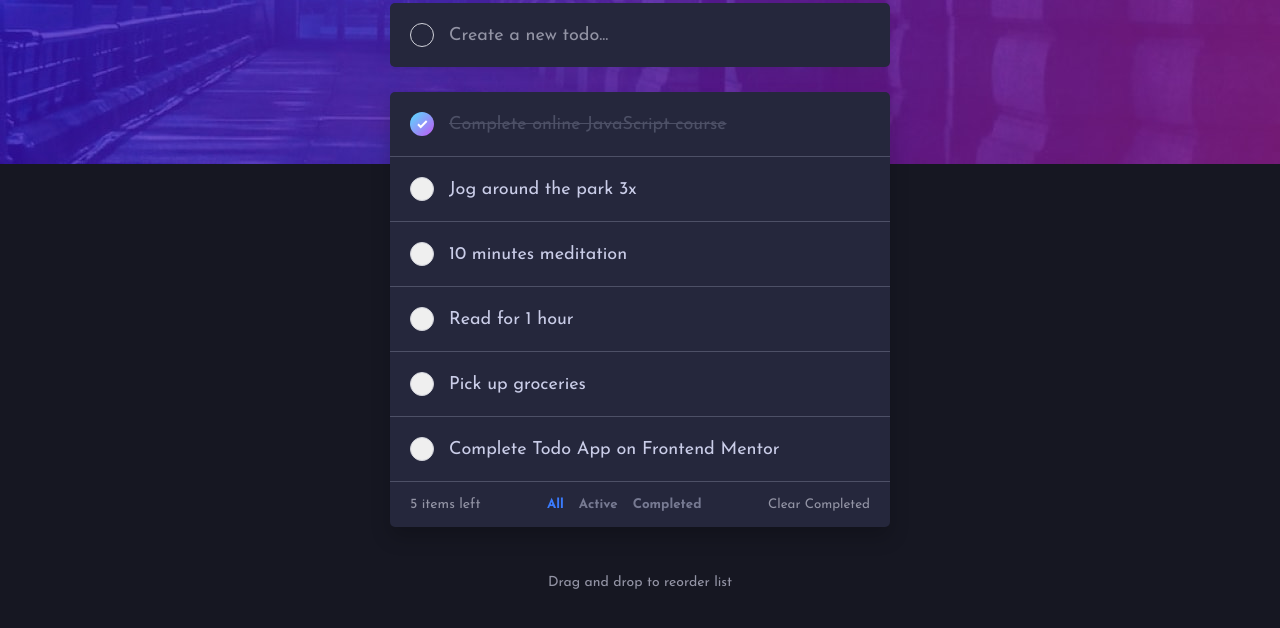
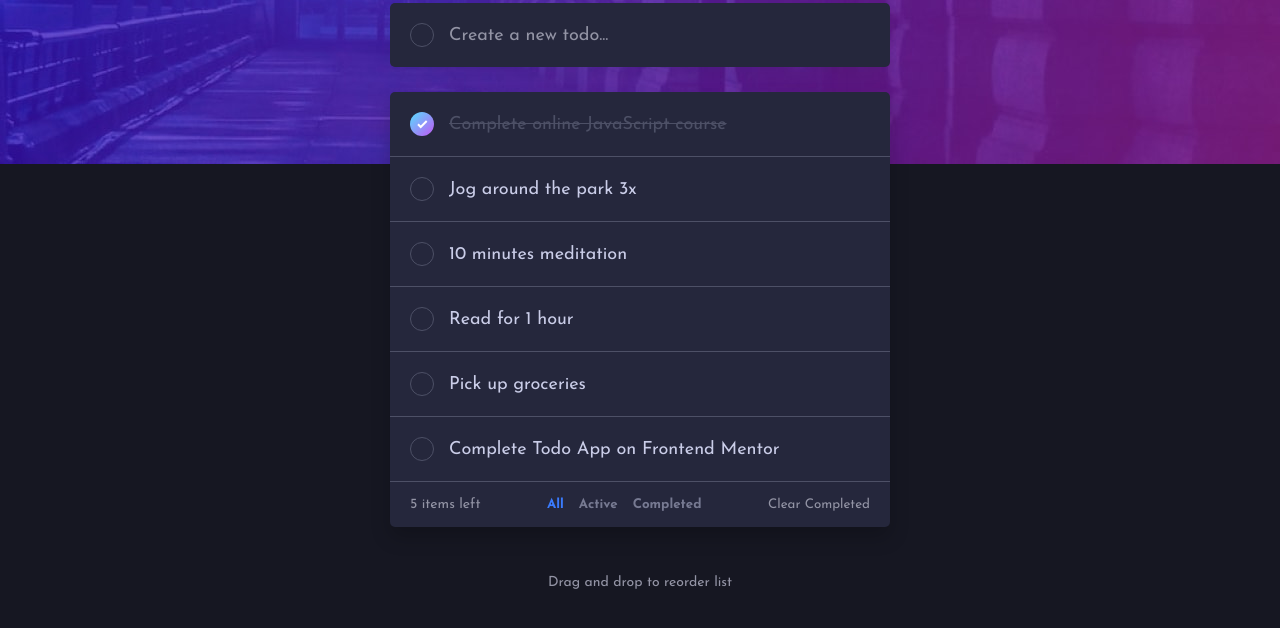
Before and after one commit to Zxjklp/todo-app, a plain HTML site: page index.html in a window 1280 px wide. Shown: the part 136-764 px from the top of the page. Drawn offline with Linux system fonts and the light colour scheme.

Commit message:
Update check-circle styles for dark mode

```diff
--- a/src/script.js
+++ b/src/script.js
@@ -201,13 +201,14 @@ function createTodoElement(todo) {
   todoItem.addEventListener("dragover", handleDragOver);
   todoItem.addEventListener("drop", handleDrop);
   todoItem.addEventListener("dragend", handleDragEnd);
-
   const checkCircle = document.createElement("button");
   checkCircle.classList.add("check-circle");
   checkCircle.setAttribute(
     "aria-label",
     todo.completed ? "Mark as incomplete" : "Mark as complete"
-  );  if (todo.completed) {
+  );
+
+  if (todo.completed) {
     checkCircle.classList.add("checked");
     const checkIcon = document.createElement("img");
     checkIcon.src = "./images/icon-check.svg";
--- a/src/styles.css
+++ b/src/styles.css
@@ -113,6 +113,12 @@ h1 {
   cursor: pointer;
   transition: all 0.3s ease;
   flex-shrink: 0;
+  background: none;
+}
+
+.dark .check-circle {
+  border-color: var(--very-dark-grayish-blue-1);
+  background-color: var(--very-dark-desaturated-blue);
 }
 
 .check-circle.checked {
```
Also changed, not shown: Desktop - Light.png (deleted).
